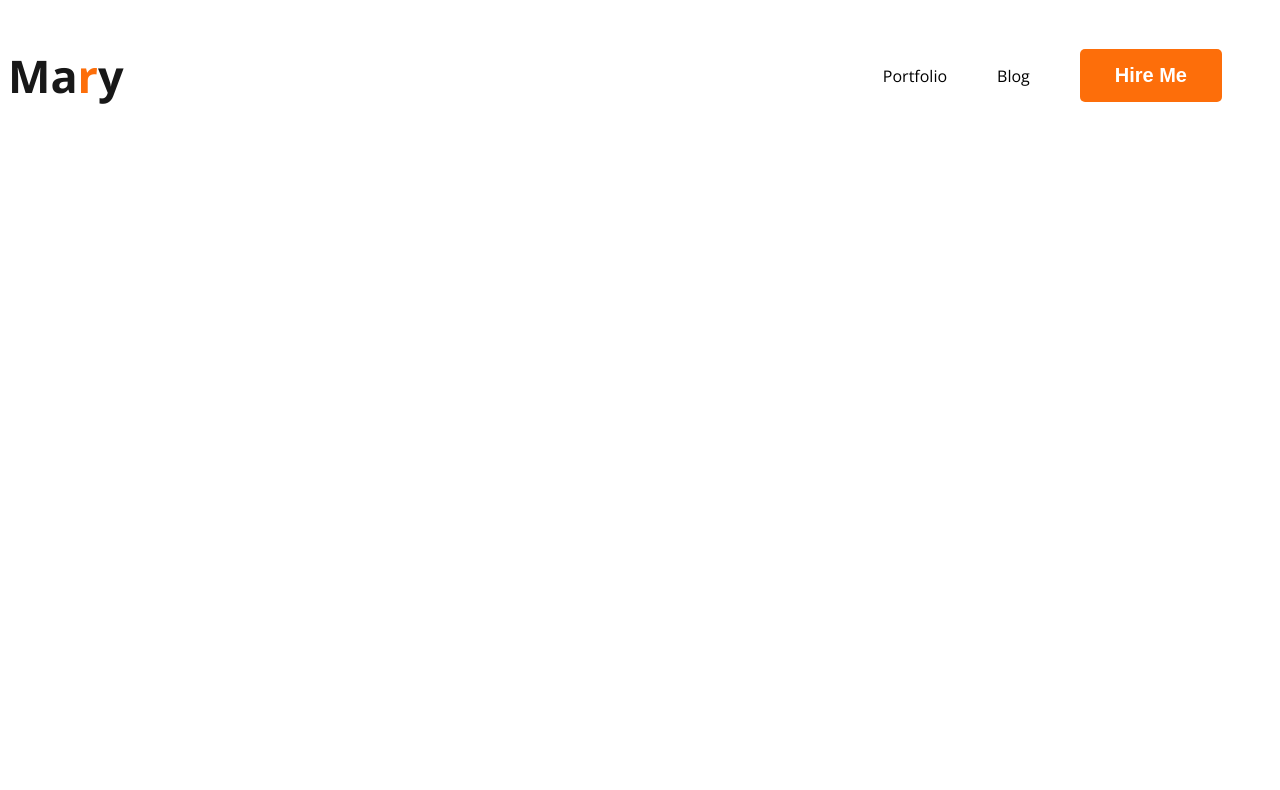
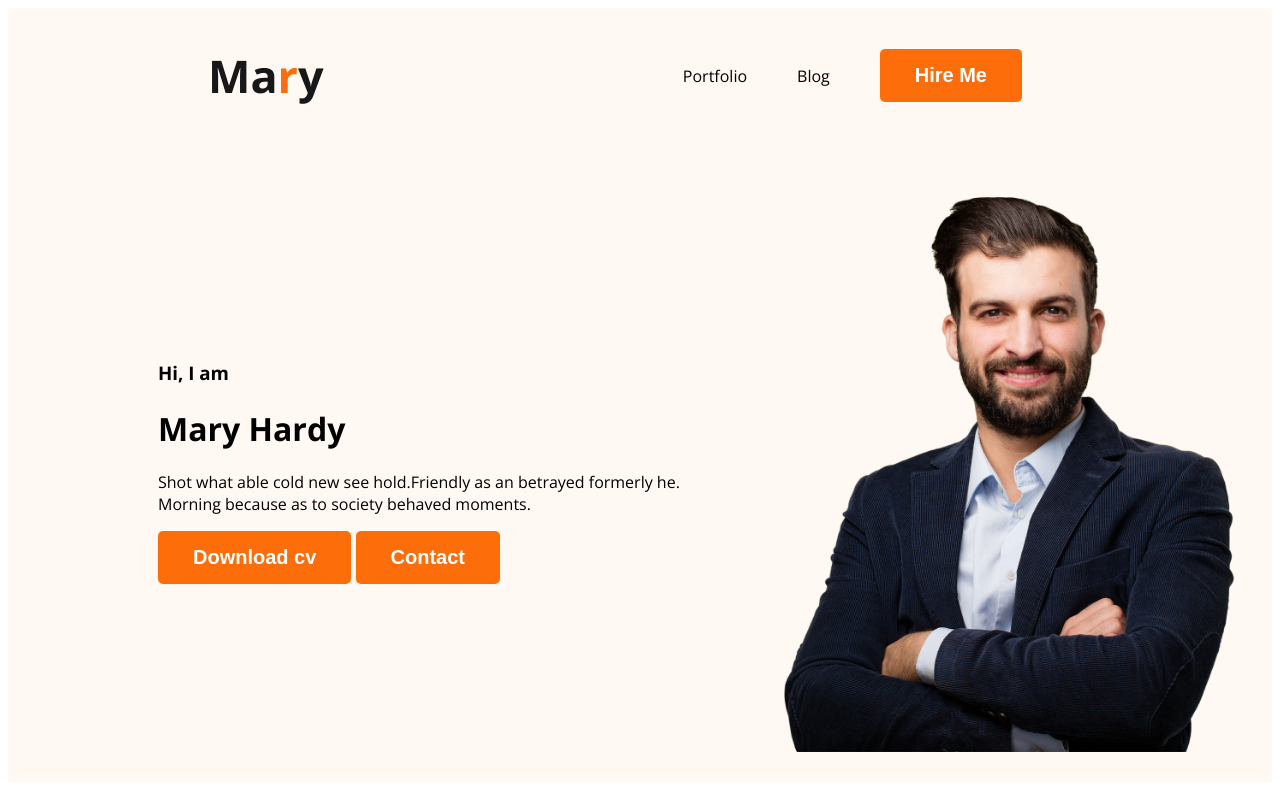
Before and after one commit to MdNazmul12/my-developer-porttfolio, a plain HTML site: page index.html in a window 1280 px wide. Drawn offline with nearby package versions, Linux system fonts and the light colour scheme.

Commit message:
banner part add

```diff
--- a/css/style.css
+++ b/css/style.css
@@ -5,6 +5,7 @@
     display: flex;
     justify-content: space-between;
     align-items: center;
+    margin: 0 200px;
 }
 .nav-title{
 color: #181818;
@@ -36,3 +37,15 @@
   font-weight: 700;
   padding: 15px 35px;
 }
+/* banner part */
+header{
+    background-color: #fff8f3;
+}
+.banner{
+   padding: 30px 30px  30px 150px;
+   display: flex;
+   align-items: center;
+}
+.banner .profile-pic{
+    width: 500px;
+}
--- a/index.html
+++ b/index.html
@@ -10,7 +10,7 @@
 <link href="https://fonts.googleapis.com/css2?family=Open+Sans:wght@400;700&display=swap" rel="stylesheet">
 </head>
 <body>
-    <header>
+    <header class="header">
      <nav>
         <h1 class="nav-title">Ma<span class="nav-primary">r</span>y</h1>
         <ul>
@@ -20,6 +20,16 @@
         </ul>
 
      </nav>
+     <div class="banner">
+        <div>
+            <h3 class="banner-greetaing">Hi, I  am</h3>
+            <h1 class="banner-taitle">Mary Hardy</h1>
+            <p>Shot what able cold new see hold.Friendly as an betrayed formerly he. Morning because as to society behaved moments.</p>
+            <button class="btn-pramery">Download cv</button>
+            <button class="btn-pramery">Contact</button>
+        </div>
+        <img class="profile-pic"  src="/images/hardy.png" alt="">
+     </div>
     </header>
     <main>
 
```
